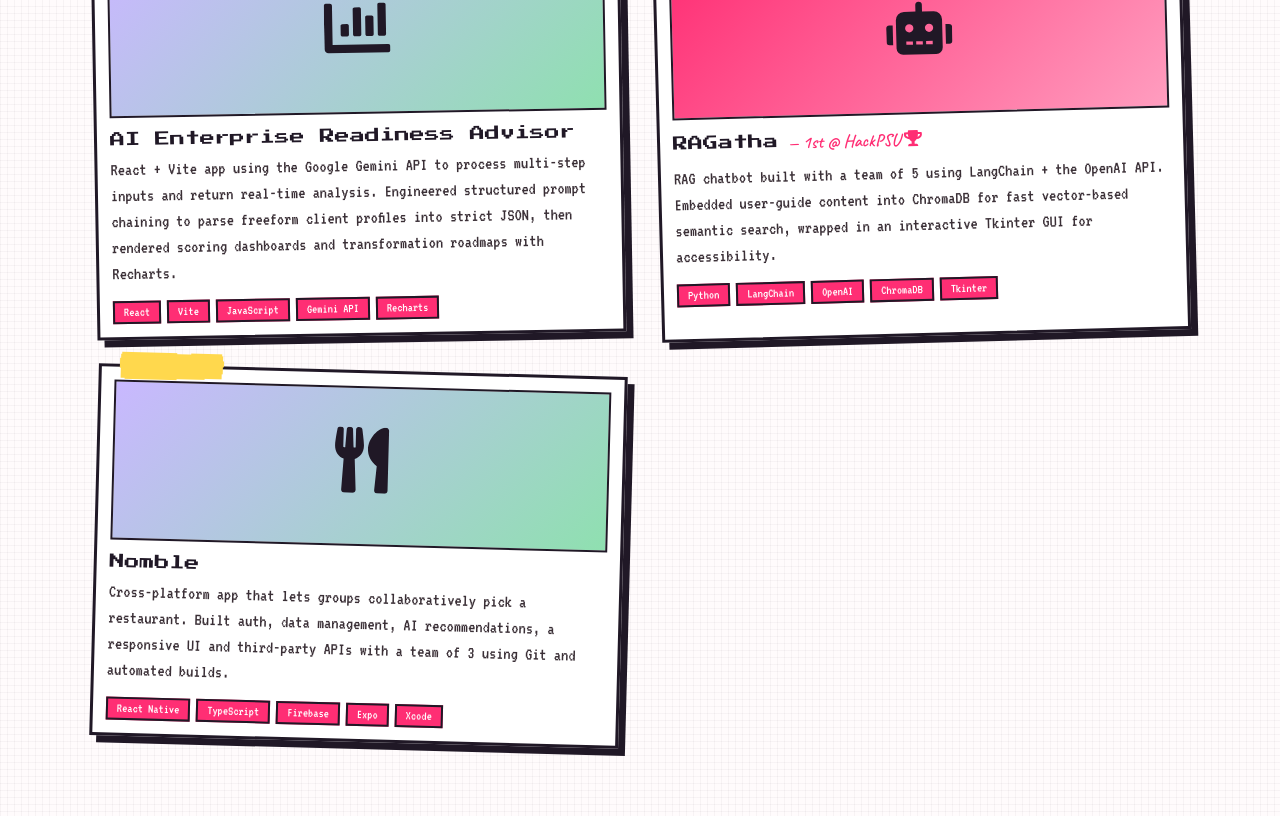
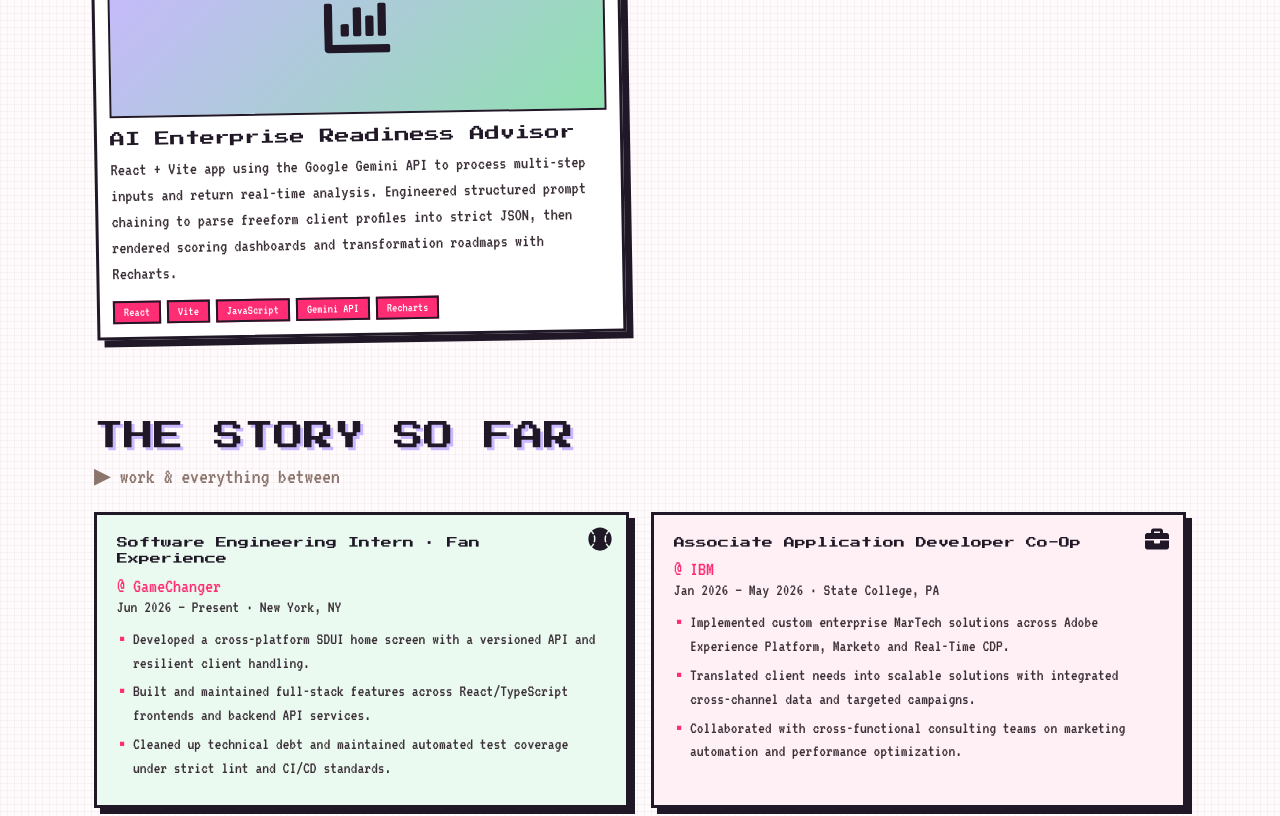
Before and after one commit to leonac24/portfolio, a React (Create React App) app: page / in a window 1280 px wide. Shown: the part 1520-2336 px from the top of the page. Built offline with nearby package versions, Linux system fonts and the light colour scheme.

Commit message:
Link project cards and remove RAGatha and Nomble

```diff
--- a/src/components/Projects.js
+++ b/src/components/Projects.js
@@ -2,12 +2,9 @@ import React from 'react';
 import {
   FaGlobe,
   FaMedal,
-  FaTrophy,
   FaTshirt,
   FaGamepad,
   FaChartBar,
-  FaRobot,
-  FaUtensils,
 } from 'react-icons/fa';
 import './Projects.css';
 import './animations.css';
@@ -19,7 +16,7 @@ const PROJECTS = [
     award: <>— N.A. Finalist @ Google Solution Challenge <FaGlobe style={{ verticalAlign: '-0.12em' }} /></>,
     desc: 'Full-stack fashion-sustainability app in Next.js integrating 6 external APIs across a parallel server-side AI pipeline. Built a serverless REST API with async fan-out, in-memory caching and rate limiting across 9 endpoints, plus Firebase (Google OAuth + Firestore atomic batch writes) for user-stat aggregation.',
     tags: ['Next.js', 'React', 'Firebase', 'Tailwind'],
-    link: '#',
+    link: 'https://rethread.studio/',
     cover: <FaTshirt />,
     coverBg: 'linear-gradient(135deg,#8fe0b0,#c9b8ff)',
     tape: 'var(--yellow)',
@@ -30,7 +27,7 @@ const PROJECTS = [
     award: <>— Honorable Mention @ LA Hacks <FaMedal style={{ verticalAlign: '-0.12em' }} /></>,
     desc: 'Roblox game in Luau with an event-driven client–server architecture, state synchronization and modular backend logic. Designed a dialogue/scoring engine with dynamic UI driven by server-side events and shared data modules — shipped end to end in 36 hours.',
     tags: ['Luau', 'Roblox Studio'],
-    link: '#',
+    link: 'https://devpost.com/software/pixel-truth',
     cover: <FaGamepad />,
     coverBg: 'linear-gradient(135deg,#ff2e74,#ff9dbf)',
     tape: 'var(--mint)',
@@ -41,33 +38,11 @@ const PROJECTS = [
     award: '',
     desc: 'React + Vite app using the Google Gemini API to process multi-step inputs and return real-time analysis. Engineered structured prompt chaining to parse freeform client profiles into strict JSON, then rendered scoring dashboards and transformation roadmaps with Recharts.',
     tags: ['React', 'Vite', 'JavaScript', 'Gemini API', 'Recharts'],
-    link: '#',
+    link: 'https://github.com/leonac24/enterprise-ai-readiness-advisor',
     cover: <FaChartBar />,
     coverBg: 'linear-gradient(135deg,#c9b8ff,#8fe0b0)',
     tape: 'var(--lav)',
     rot: '-1deg',
-  },
-  {
-    name: 'RAGatha',
-    award: <>— 1st @ HackPSU <FaTrophy style={{ verticalAlign: '-0.12em' }} /></>,
-    desc: 'RAG chatbot built with a team of 5 using LangChain + the OpenAI API. Embedded user-guide content into ChromaDB for fast vector-based semantic search, wrapped in an interactive Tkinter GUI for accessibility.',
-    tags: ['Python', 'LangChain', 'OpenAI', 'ChromaDB', 'Tkinter'],
-    link: 'https://github.com/aryanxsabnekar/RAG_Chatbot',
-    cover: <FaRobot />,
-    coverBg: 'linear-gradient(135deg,#ff2e74,#ff9dbf)',
-    tape: 'var(--mint)',
-    rot: '-1.5deg',
-  },
-  {
-    name: 'Nomble',
-    award: '',
-    desc: 'Cross-platform app that lets groups collaboratively pick a restaurant. Built auth, data management, AI recommendations, a responsive UI and third-party APIs with a team of 3 using Git and automated builds.',
-    tags: ['React Native', 'TypeScript', 'Firebase', 'Expo', 'Xcode'],
-    link: '#',
-    cover: <FaUtensils />,
-    coverBg: 'linear-gradient(135deg,#c9b8ff,#8fe0b0)',
-    tape: 'var(--yellow)',
-    rot: '1.5deg',
   },
 ];
 
```
Also changed, not shown: 7 other files (tests, documents, lock files or other folders).
